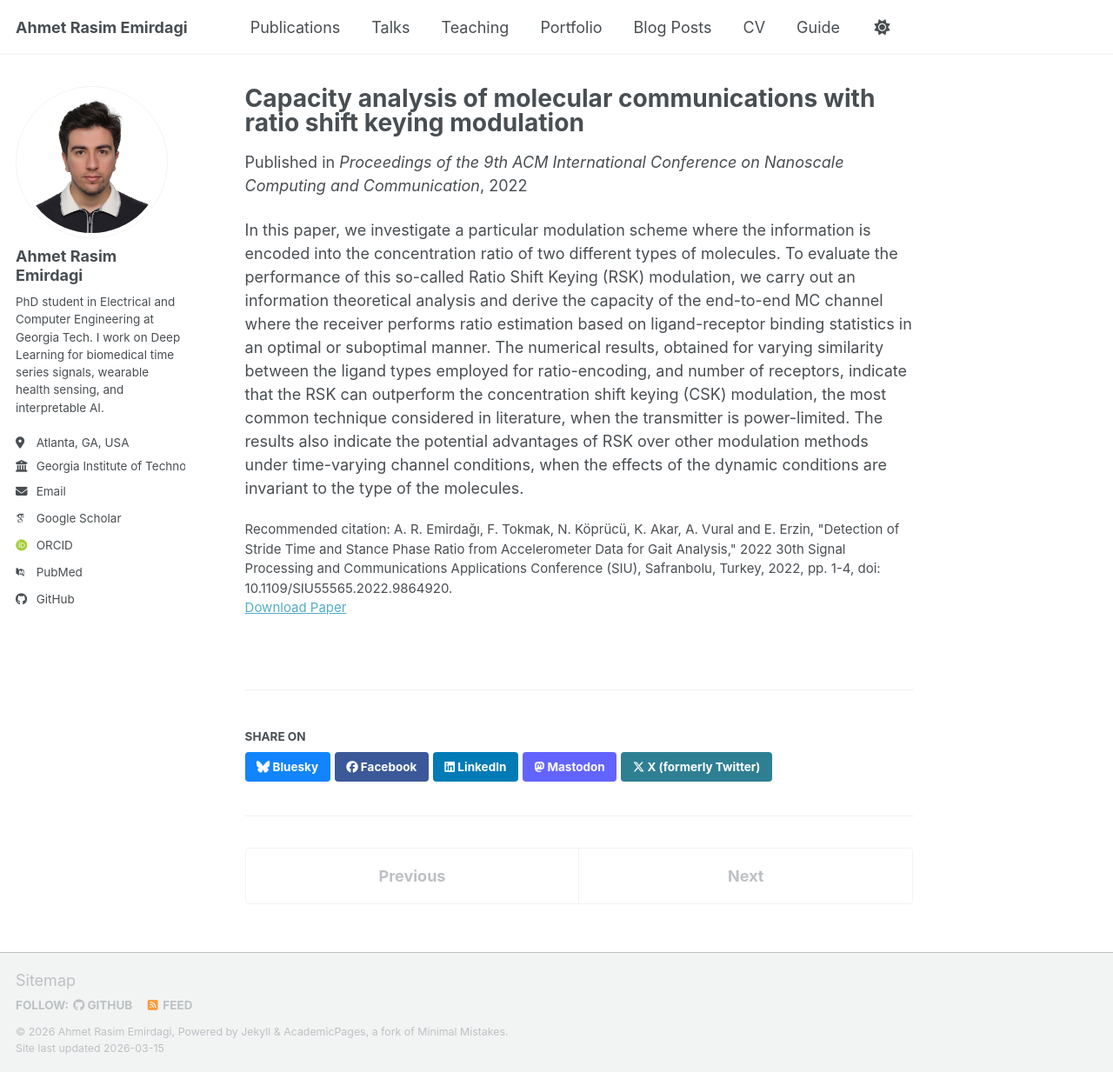
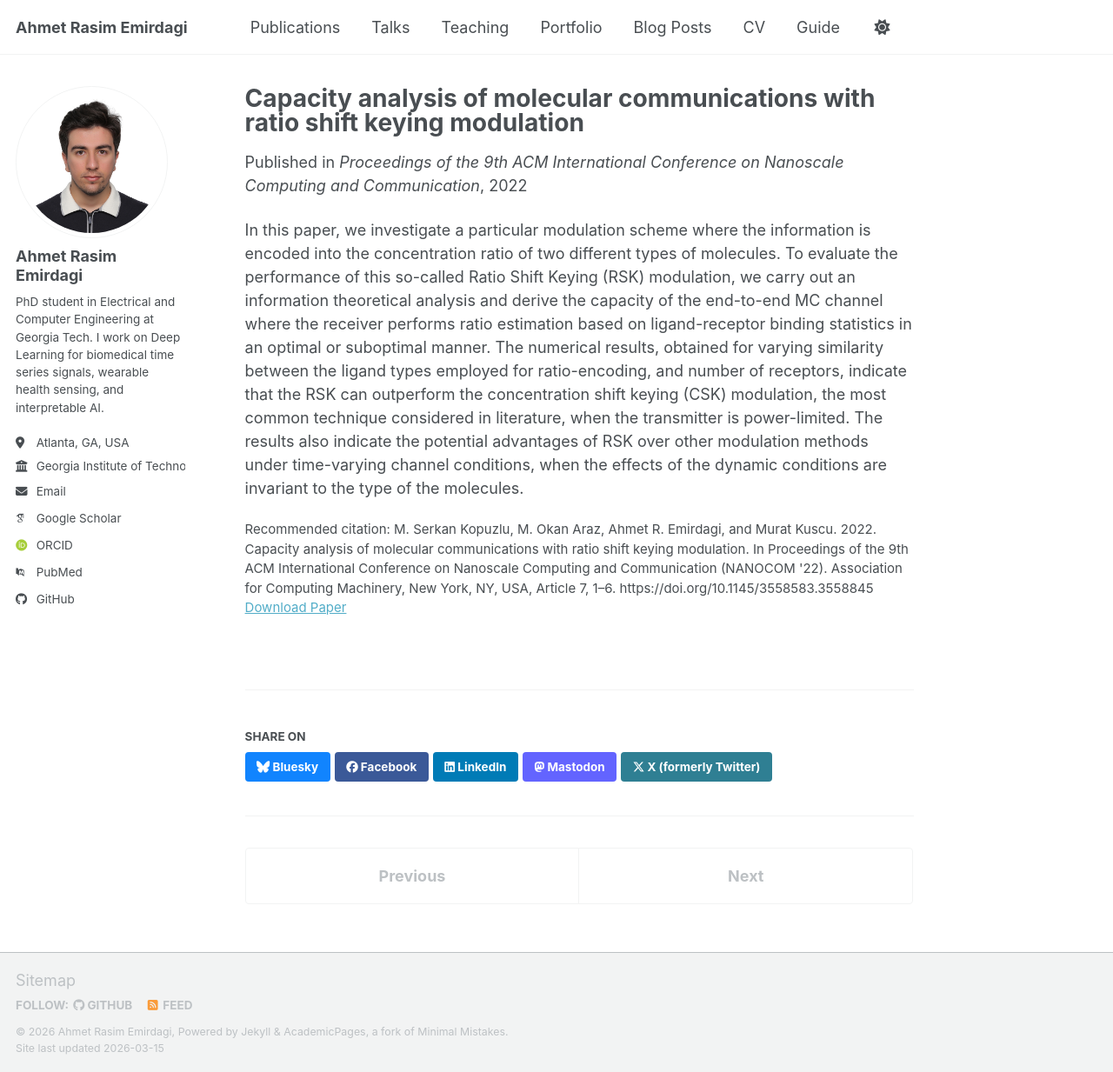
Before and after one commit to ahmetemirdagi/ahmetemirdagi.github.io, a Jekyll site: the page built from _publications/2024-02-17-paper-title-number-4.md, in a window 1280 px wide and 1233 px high. Shown: the whole window at 87% size. Built offline with Jekyll 4.4.1, drawn with Linux system fonts in a browser that asks for light colours; some web fonts are replaced; a script bundle is joined from its source files by our own code; library files that are not in the unit come from our copies.

Commit message:
Config Update

```diff
--- a/_publications/2024-02-17-paper-title-number-4.md
+++ b/_publications/2024-02-17-paper-title-number-4.md
@@ -6,7 +6,7 @@ permalink: /publication/gait-analysis-stride-time-stance-phase
 date: "2022-10-05"
 venue: "Proceedings of the 9th ACM International Conference on Nanoscale Computing and Communication"
 paperurl: "https://ieeexplore.ieee.org/abstract/document/9864920"
-citation: "A. R. Emirdağı, F. Tokmak, N. Köprücü, K. Akar, A. Vural and E. Erzin, \"Detection of Stride Time and Stance Phase Ratio from Accelerometer Data for Gait Analysis,\" 2022 30th Signal Processing and Communications Applications Conference (SIU), Safranbolu, Turkey, 2022, pp. 1-4, doi: 10.1109/SIU55565.2022.9864920."
+citation: "M. Serkan Kopuzlu, M. Okan Araz, Ahmet R. Emirdagi, and Murat Kuscu. 2022. Capacity analysis of molecular communications with ratio shift keying modulation. In Proceedings of the 9th ACM International Conference on Nanoscale Computing and Communication (NANOCOM '22). Association for Computing Machinery, New York, NY, USA, Article 7, 1–6. https://doi.org/10.1145/3558583.3558845"
 ---
 
 In this paper, we investigate a particular modulation scheme where the information is encoded into the concentration ratio of two different types of molecules. To evaluate the performance of this so-called Ratio Shift Keying (RSK) modulation, we carry out an information theoretical analysis and derive the capacity of the end-to-end MC channel where the receiver performs ratio estimation based on ligand-receptor binding statistics in an optimal or suboptimal manner. The numerical results, obtained for varying similarity between the ligand types employed for ratio-encoding, and number of receptors, indicate that the RSK can outperform the concentration shift keying (CSK) modulation, the most common technique considered in literature, when the transmitter is power-limited. The results also indicate the potential advantages of RSK over other modulation methods under time-varying channel conditions, when the effects of the dynamic conditions are invariant to the type of the molecules.
```
